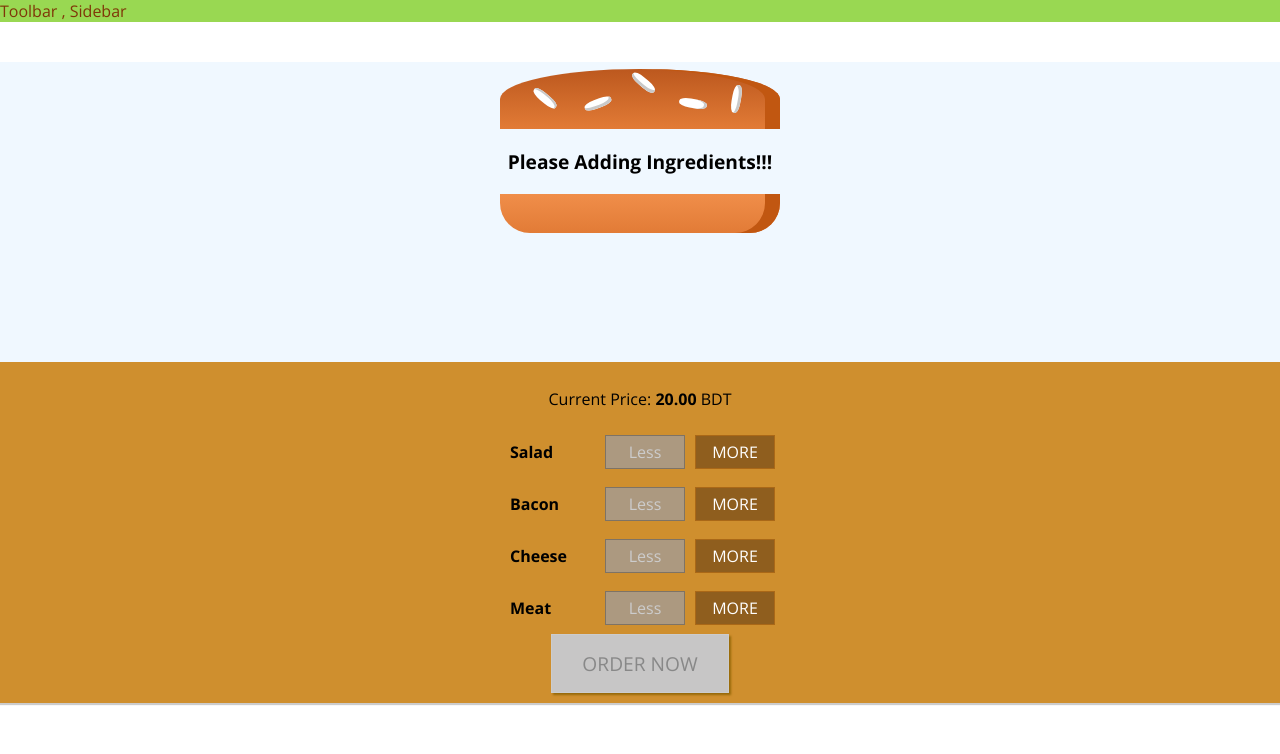
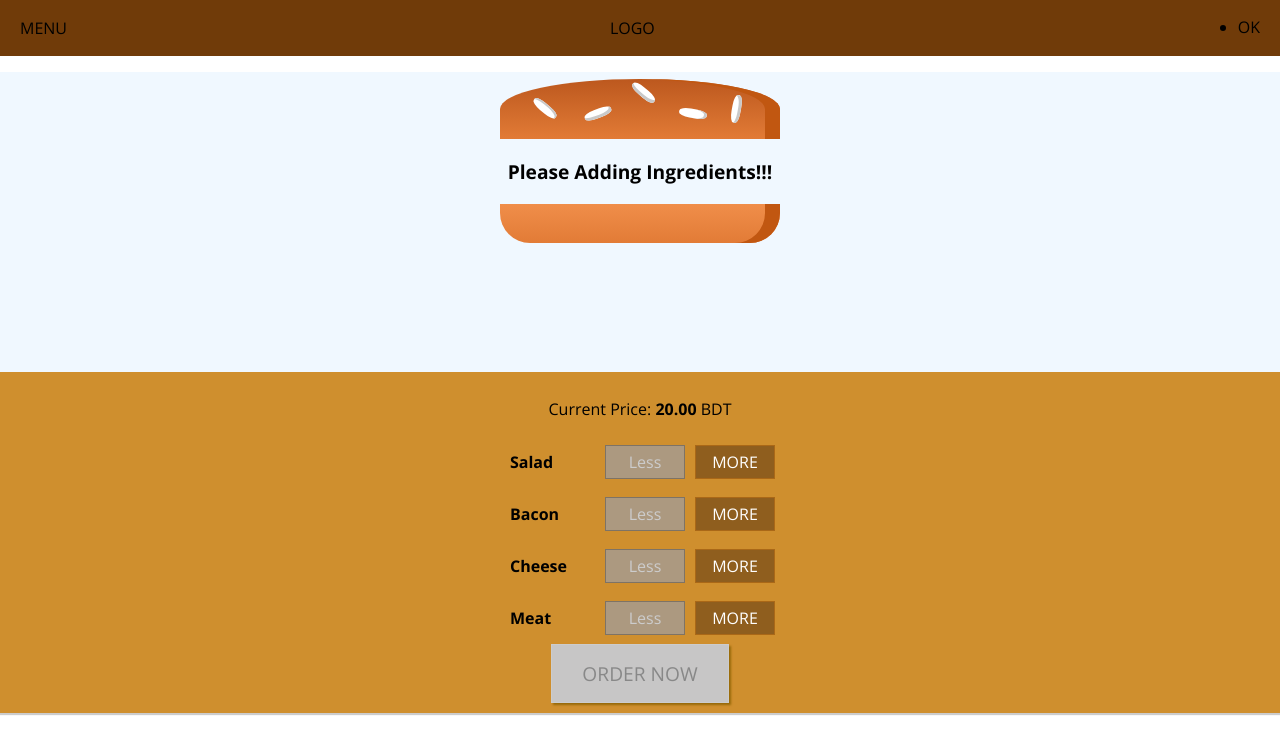
Before and after one commit to SOURAV-ROY/burger-builder, a React app: page / in a window 1280 px wide. Shown: the top 754 px of the page. Built offline with nearby package versions, Linux system fonts and the light colour scheme.

Commit message:
Navigation Added

```diff
--- a/src/components/Burger/OrderSummary/OrderSummary.js
+++ b/src/components/Burger/OrderSummary/OrderSummary.js
@@ -18,7 +18,8 @@
             <ul>
                 {ingredientSummary}
             </ul>
-            <p><strong>Total Price : {props.price} &#2547; </strong></p>
+
+            <p><strong>Total Price : {props.price.toFixed(2)} &#2547; </strong></p>
             <p>Continue To CheckOut? </p>
             <Button btnType={"Danger"} clicked={props.purchaseCancelled}>CANCEL</Button>
             <Button btnType={"Success"} clicked={props.purchaseContinued}>CONTINUE</Button>
--- a/src/components/Layout/Layout.css
+++ b/src/components/Layout/Layout.css
@@ -1,8 +1,4 @@
 .Content{
     background-color: aliceblue;
-    margin-top: 40px;
+    margin-top: 72px;
 }
-.Header{
-    background-color: #99d852;
-    color: #7f3608;
-}
--- a/src/components/Layout/Layout.js
+++ b/src/components/Layout/Layout.js
@@ -1,12 +1,14 @@
 import React, {Component} from 'react';
 import Aux from "../../hoc/ReactAux";
 import classes from './Layout.css';
+import Toolbar from '../Navigation/Toolbar/Toolbar';
 
 class layout extends Component {
     render() {
         return (
             <Aux>
-                <div className={classes.Header}>Toolbar , Sidebar</div>
+                {/*<div className={classes.Header}>Toolbar , Sidebar</div>*/}
+                <Toolbar/>
                 <main className={classes.Content}>
                     {this.props.children}
                 </main>
--- /dev/null
+++ b/src/components/Navigation/Toolbar/Toolbar.css
@@ -0,0 +1,19 @@
+.Toolbar{
+    height: 56px;
+    width: 100%;
+    position: fixed;
+    top: 0;
+    left: 0;
+    background-color: #703B09;
+    display: flex;
+    justify-content: space-between;
+    align-items: center;
+    padding: 0 20px;
+    box-sizing: border-box;
+    z-index: 90;
+}
+
+.Toolbar nav{
+    height: 100%;
+
+}
--- /dev/null
+++ b/src/components/Navigation/Toolbar/Toolbar.js
@@ -0,0 +1,16 @@
+import React from 'react';
+import classes from './Toolbar.css';
+
+const toolbar = (props) => (
+    <header className={classes.Toolbar}>
+        <div>MENU</div>
+        <div>LOGO</div>
+        <nav>
+            <ul>
+                <li>OK</li>
+            </ul>
+        </nav>
+    </header>
+);
+
+export default toolbar;
```
Also changed, not shown: src/components/Navigation/Navigation.js (added).
